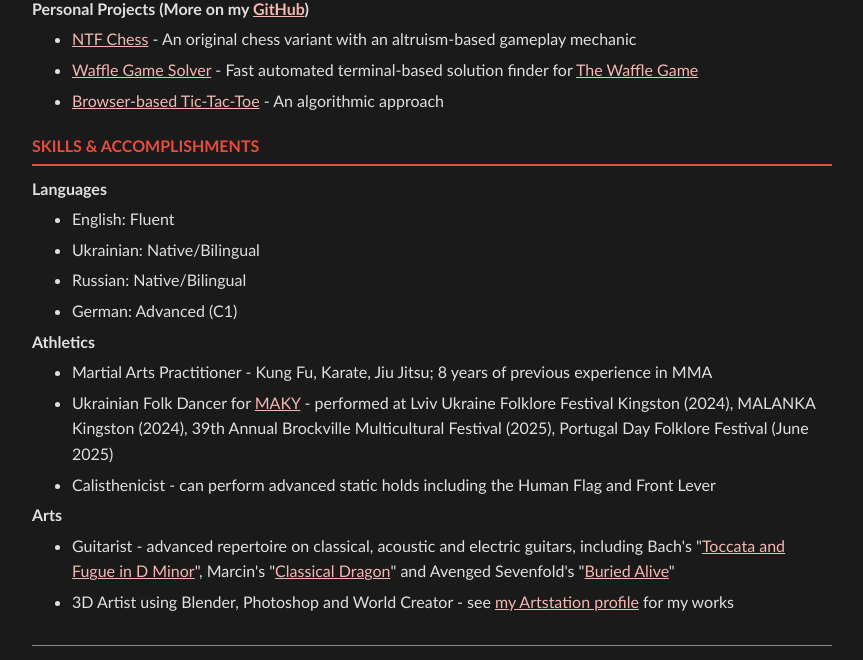
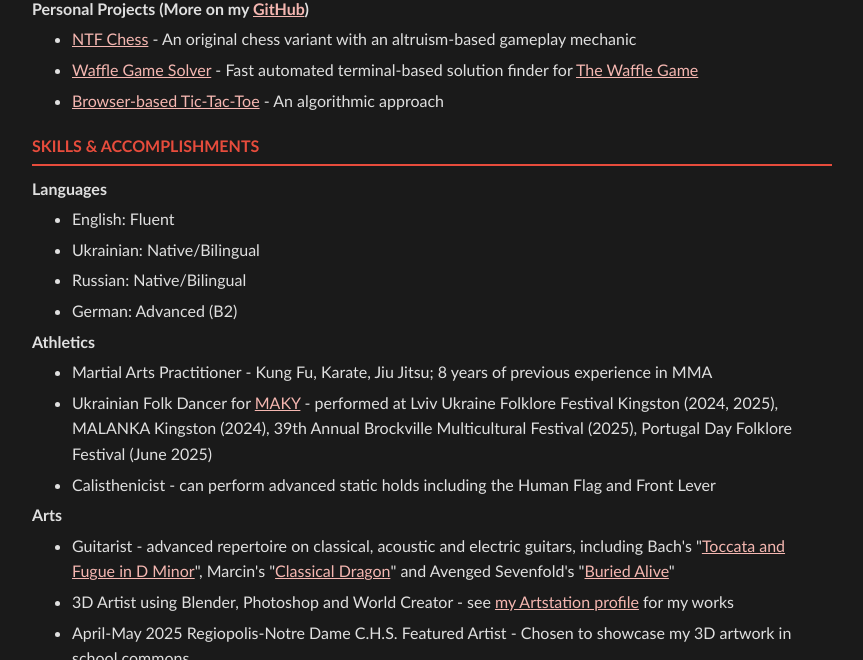
Before and after one commit to Blanwhit/CV, a plain HTML site: page index.html in a window 1280 px wide. Shown: the part 1691-2351 px from the top of the page, without its empty margins (208-1071 px from the left). Drawn offline with Linux system fonts and the light colour scheme.

Commit message:
Add featured artist/2025 Folklore

```diff
--- a/index.html
+++ b/index.html
@@ -210,7 +210,7 @@
                     <li>English: Fluent</li>
                     <li>Ukrainian: Native/Bilingual</li>
                     <li>Russian: Native/Bilingual</li>
-                    <li>German: Advanced (C1)</li>
+                    <li>German: Advanced (B2)</li>
                 </ul>
             </div>
             <div class="entry-title">Athletics</div>
@@ -219,7 +219,7 @@
                     <li>Martial Arts Practitioner - Kung Fu, Karate, Jiu Jitsu; 8 years of previous experience in MMA
                     </li>
                     <li>Ukrainian Folk Dancer for <a href="https://www.facebook.com/MakyKingston">MAKY</a> - performed
-                        at Lviv Ukraine Folklore Festival Kingston (2024), MALANKA Kingston (2024), 39th Annual
+                        at Lviv Ukraine Folklore Festival Kingston (2024, 2025), MALANKA Kingston (2024), 39th Annual
                         Brockville Multicultural Festival (2025), Portugal Day Folklore Festival (June 2025)</li>
                     <li>Calisthenicist - can perform advanced static holds including the Human Flag and Front Lever</li>
                 </ul>
@@ -234,6 +234,10 @@
                             Alive</a>"</li>
                     <li>3D Artist using Blender, Photoshop and World Creator - see <a
                             href="https://www.artstation.com/blanwhit">my Artstation profile</a> for my works
+                    </li>
+                    <li>
+                        April-May 2025 Regiopolis-Notre Dame C.H.S. Featured Artist - Chosen to showcase my 3D artwork
+                        in school commons.
                     </li>
                 </ul>
             </div>
```
